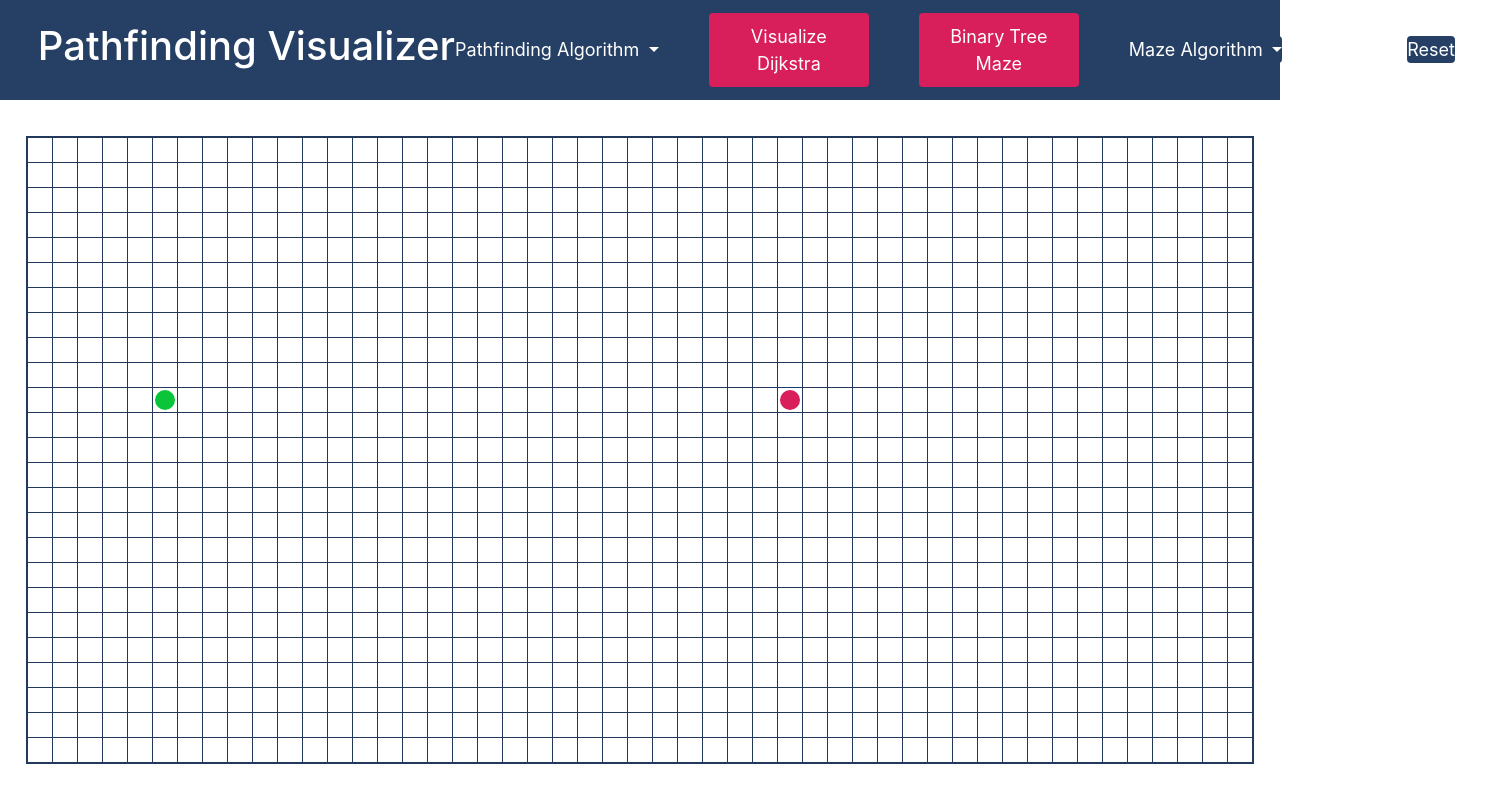
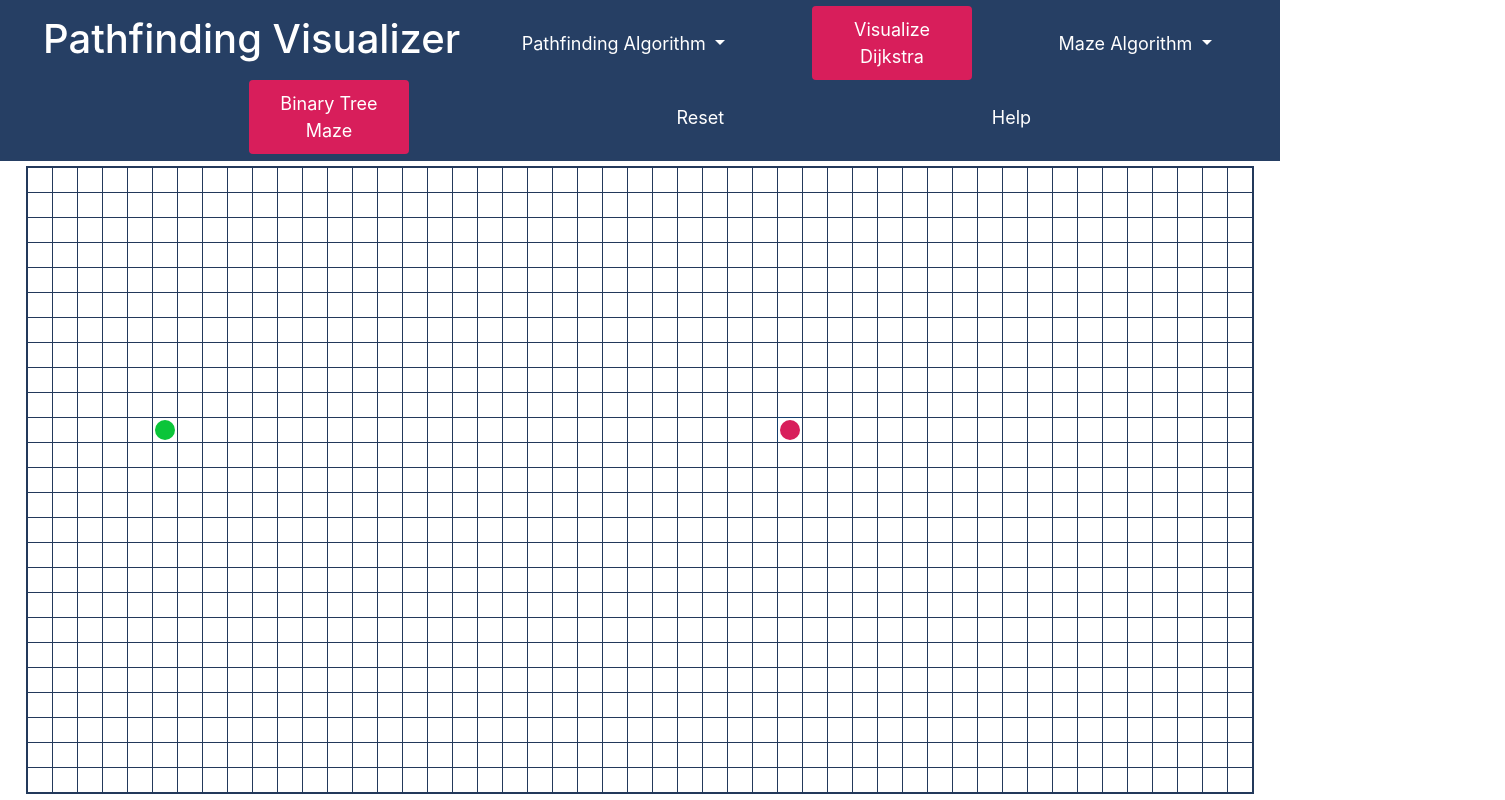
Before and after one commit to GhillyOP/PathfindingVisualizer, a React (Create React App) app: page / in a window 1280 px wide. Shown: the whole page, 1505 px wide, since content can reach past the window. Built offline with nearby package versions, Linux system fonts and the light colour scheme.

Commit message:
clean css, improve styling

```diff
--- a/src/algorithms/binary-tree.js
+++ b/src/algorithms/binary-tree.js
@@ -10,6 +10,8 @@ export function executeBinaryTree(grid, startNode, endNode) {
     endNode.nodeState = NodeStates.UNVISITED
     startNode.closed = true;
     endNode.closed = true;
+
+    let toReturn = [];
 
     for (let i = 1; i < grid.length; i += 2) {
         for (let j = 1; j < grid[0].length; j += 2) {
--- a/src/path-finding-visualizer/grid.css
+++ b/src/path-finding-visualizer/grid.css
@@ -142,7 +142,6 @@
   width: var(--nodeSize);
   height: var(--nodeSize);
   box-shadow: 0px 0px 0px 1px rgbrgb(21, 61, 107);
-  /* background-color: rgb(16, 196, 139); */
   display: inline-block;
   cursor: grab;
 }
@@ -167,7 +166,6 @@
   width: var(--nodeSize);
   height: var(--nodeSize);
   box-shadow: 0px 0px 0px 1px rgb(21, 61, 107);
-  /* background-color: rgb(216, 30, 91); */
   display: inline-block;
   cursor: grab;
 }
--- a/src/path-finding-visualizer/path-finding-visualizer.css
+++ b/src/path-finding-visualizer/path-finding-visualizer.css
@@ -5,68 +5,43 @@
   height: 100vh;
 }
 
-.DropDownContainer {
+.Header {
   display: flex;
+  flex-wrap: wrap;
+  align-items: center;
+  justify-items: space-evenly;
+  justify-content: space-evenly;
+  align-content: center;
+
   width: 100%;
-  align-items: center;
-  justify-items: center;
-  justify-content: center;
-  align-content: center;
+  background-color: rgb(38, 63, 100);
+  flex-direction: row;
+  padding: 0.5%;
 }
 
-.Header {
-  display: flex;
-  width: 100%;
-  /* height: 6em; */
-  margin-top: 0;
-  background-color: rgb(38, 63, 100);
-  flex-direction: row;
-  align-self: flex-start;
-  justify-self: flex-start;
-  padding: 1%;
-}
-
-.VisualizeButton {
-  /* supported by Chrome and Opera */
-  -webkit-user-select: none;
-  /* Safari */
-  -khtml-user-select: none;
-  /* Konqueror HTML */
-  -moz-user-select: none;
-  /* Firefox */
-  -ms-user-select: none;
-  /* Internet Explorer/Edge */
-
+.MainButton {
   width: 160px;
   height: fit-content;
-  margin-right: 50px;
   padding: 10px;
+  margin: 0 25px;
   font-size: 18px;
   background-color: rgb(216, 30, 91);
   color: White;
-  border-width: 0px;
+  border: none;
   border-radius: 4px;
   outline: none !important;
-  box-shadow: none !important;
 }
 
-.ResetButton {
-  /* supported by Chrome and Opera */
-  -webkit-user-select: none;
-  /* Safari */
-  -khtml-user-select: none;
-  /* Konqueror HTML */
-  -moz-user-select: none;
-  /* Firefox */
-  -ms-user-select: none;
-  /* Internet Explorer/Edge */
+.MainButton:hover {
+  background-color: rgb(170, 22, 72);
+}
 
+.SimpleTextButton {
   text-align: left;
-  margin-right: 50px;
   font-size: 18px;
-  background-color: rgb(38, 63, 100);
+  margin: 0 25px;
+  background-color: transparent;
   color: White;
-  margin-left: 75px;
   padding: 0px;
   border-width: 0px;
   border-radius: 4px;
@@ -74,41 +49,42 @@
   box-shadow: none !important;
 }
 
+.SimpleTextButton:hover {
+  color: rgb(118, 218, 221);
+}
+
 #DropDown {
-  background-color: rgb(38, 63, 100);
+  background-color: transparent;
   color: white;
   font-size: 18px;
+  margin: 0 25px;
   border-width: 0px;
   padding: 0px;
-  margin-right: 50px;
   outline: none !important;
   box-shadow: none !important;
+  animation-duration: 0ms !important;
 }
 
 #DropDown:hover {
-  background-color: rgb(38, 63, 100);
-  color: rgb(89, 201, 165);
-  outline: none !important;
-  box-shadow: none !important;
-}
-
-#DropDown:focus {
-  background-color: rgb(38, 63, 100);
-  color: rgb(89, 201, 165);
-  border-width: 0px;
-  outline: none !important;
-  box-shadow: none !important;
+  color: rgb(118, 218, 221);
 }
 
 #MenuItem:focus {
-  background-color: rgb(89, 201, 165) !important;
+  background-color: rgb(118, 218, 221) !important;
+}
+
+#MenuItem:hover {
+  background-color: rgb(118, 218, 221) !important;
 }
 
 .TitleText {
   color: White;
-  width: max-content;
-  user-select: none;
-  margin-left: 25px;
+  white-space: nowrap;
+}
+
+.TitleText,
+.MainButton,
+.SimpleTextButton {
   /* supported by Chrome and Opera */
   -webkit-user-select: none;
   /* Safari */
@@ -120,11 +96,10 @@
   /* Internet Explorer/Edge */
 }
 
-.TitleContainer {
-  display: flex;
-  width: fit-content;
-  align-items: center;
-  justify-items: center;
-  align-content: center;
-  justify-content: center;
+/* Disables transitions from bootstrap menus */
+#DropDown {
+  -webkit-transition: none !important;
+  -moz-transition: none !important;
+  -o-transition: none !important;
+  transition: none !important;
 }
--- a/src/path-finding-visualizer/path-finding-visualizer.jsx
+++ b/src/path-finding-visualizer/path-finding-visualizer.jsx
@@ -70,8 +70,6 @@ export default class PathFindindVisualizer extends Component {
         startNodeIndex: { row: Math.floor(0), col: Math.floor(0) },
         endNodeIndex: { row: Math.floor(this.rowCount - 1), col: Math.floor(this.colCount - 1) },
       })
-      console.log("did resize")
-
     }
 
     const newGrid = createGrid(
@@ -276,27 +274,25 @@ export default class PathFindindVisualizer extends Component {
     return (
       <div style={{ height: "100vh" }} className="PathFindingVisualizer">
         <div className="Header">
-          <div className="TitleContainer">
           <h1 className="TitleText">Pathfinding Visualizer</h1>
-          </div>
 
-          <div className="DropDownContainer">
           <DropdownButton id="DropDown" title="Pathfinding Algorithm ">
             <Dropdown.Item id="MenuItem" onClick={() => this.selectAlgorithm('Dijkstra')}>Dijkstra's Algorithm</Dropdown.Item>
             <Dropdown.Item id="MenuItem" onClick={() => this.selectAlgorithm('A*')} as="button">A* Algorithm</Dropdown.Item>
           </DropdownButton>
 
-            <button className="VisualizeButton" onClick={() => this.executePathfinding()}>Visualize {this.state.selectedAlgoName}</button>
-            <button className="VisualizeButton" onClick={() => this.visualizeMaze()}>{this.state.selectedMazeAlgoName} Maze</button>
+          <button className="MainButton" onClick={() => this.executePathfinding()}>Visualize {this.state.selectedAlgoName}</button>
 
           <DropdownButton id="DropDown" title="Maze Algorithm ">
             <Dropdown.Item id="MenuItem" onClick={() => this.selectAlgorithm("BinaryTree")} as="button">Binary Tree</Dropdown.Item>
             <Dropdown.Item id="MenuItem" onClick={() => this.selectAlgorithm("Random")} as="button">Random</Dropdown.Item>
-
           </DropdownButton>
 
-            <button className="ResetButton" onClick={() => this.reset()}>Reset</button>
-          </div>
+          <button className="MainButton" onClick={() => this.visualizeMaze()}>{this.state.selectedMazeAlgoName} Maze</button>
+
+
+          <button className="SimpleTextButton" onClick={() => this.reset()}>Reset</button>
+          <button className="SimpleTextButton">Help</button>
         </div>
 
 
```
Lines whose indentation alone changed are shown as unchanged.
